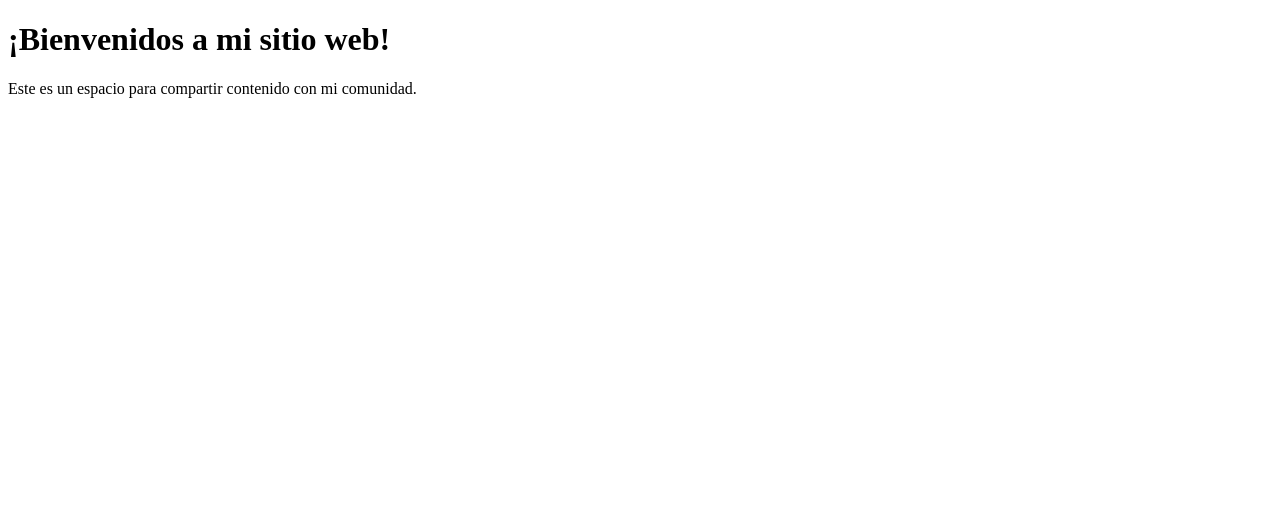
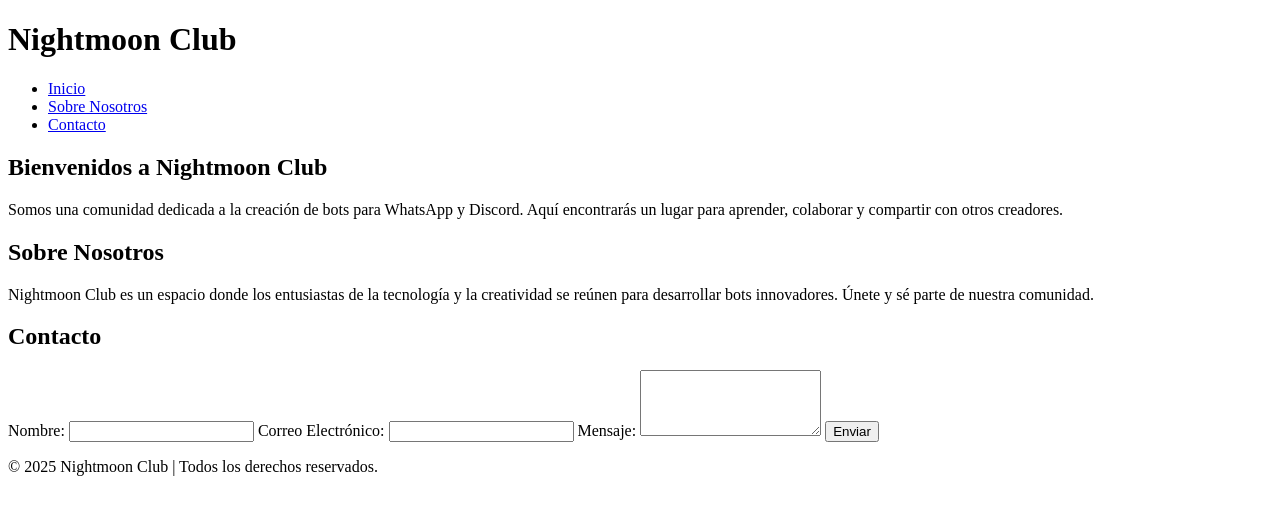
Before and after one commit to memochiko/Nightmoon-Club, a plain HTML site: page index.html in a window 1280 px wide. Drawn offline with Linux system fonts and the light colour scheme.

Commit message:
Memo Chiko 💜

```diff
--- a/index.html
+++ b/index.html
@@ -3,10 +3,51 @@
 <head>
     <meta charset="UTF-8">
     <meta name="viewport" content="width=device-width, initial-scale=1.0">
-    <title>Mi sitio web</title>
+    <title>Nightmoon Club</title>
+    <link rel="stylesheet" href="styles.css">
 </head>
 <body>
-    <h1>¡Bienvenidos a mi sitio web!</h1>
-    <p>Este es un espacio para compartir contenido con mi comunidad.</p>
+    <header>
+        <h1>Nightmoon Club</h1>
+        <nav>
+            <ul>
+                <li><a href="#inicio">Inicio</a></li>
+                <li><a href="#sobre-nosotros">Sobre Nosotros</a></li>
+                <li><a href="#contacto">Contacto</a></li>
+            </ul>
+        </nav>
+    </header>
+
+    <section id="inicio">
+        <h2>Bienvenidos a Nightmoon Club</h2>
+        <p>Somos una comunidad dedicada a la creación de bots para WhatsApp y Discord. Aquí encontrarás un lugar para aprender, colaborar y compartir con otros creadores.</p>
+    </section>
+
+    <section id="sobre-nosotros">
+        <h2>Sobre Nosotros</h2>
+        <p>Nightmoon Club es un espacio donde los entusiastas de la tecnología y la creatividad se reúnen para desarrollar bots innovadores. Únete y sé parte de nuestra comunidad.</p>
+    </section>
+
+    <section id="contacto">
+        <h2>Contacto</h2>
+        <form id="contact-form">
+            <label for="nombre">Nombre:</label>
+            <input type="text" id="nombre" name="nombre" required>
+
+            <label for="email">Correo Electrónico:</label>
+            <input type="email" id="email" name="email" required>
+
+            <label for="mensaje">Mensaje:</label>
+            <textarea id="mensaje" name="mensaje" rows="4" required></textarea>
+
+            <button type="submit">Enviar</button>
+        </form>
+    </section>
+
+    <footer>
+        <p>© 2025 Nightmoon Club | Todos los derechos reservados.</p>
+    </footer>
+
+    <script src="script.js"></script>
 </body>
 </html>
```
